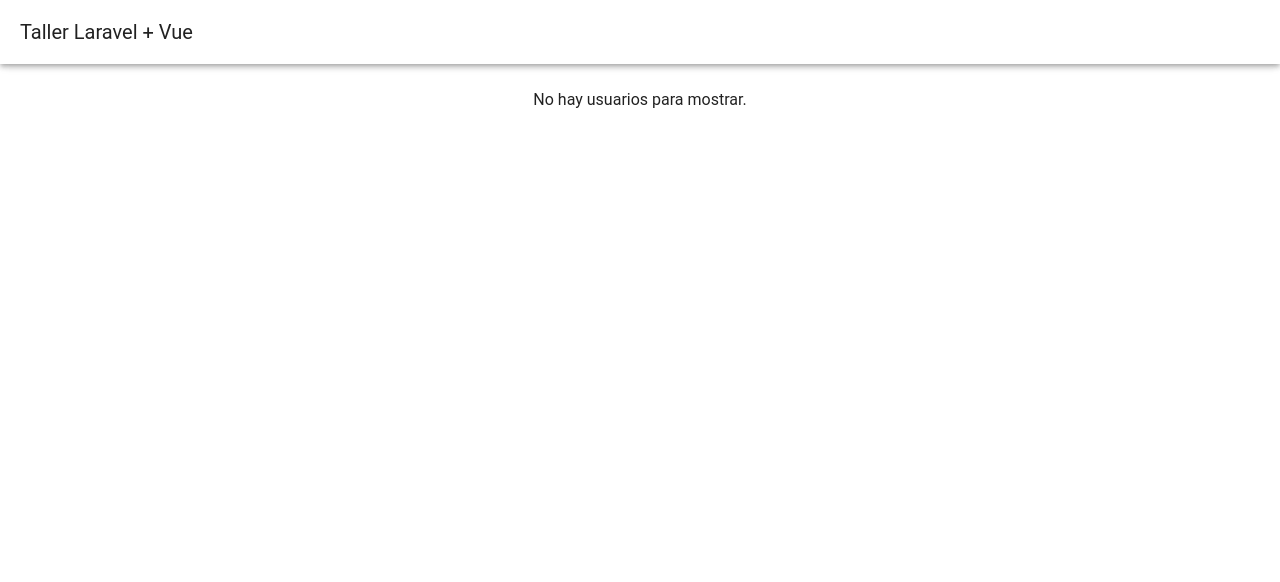
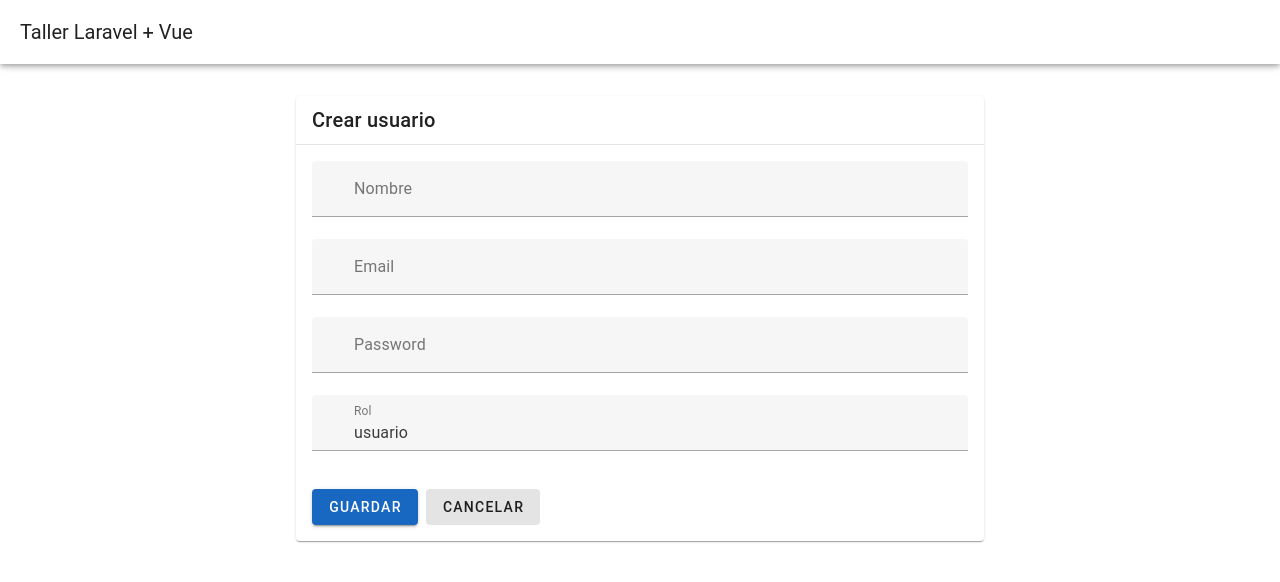
Before and after one commit to hculajayb/Taller_Laravel-Vuejs, a Vue app in the folder frontend/: page /usuarios/nuevo in a window 1280 px wide. Shown: the top 582 px of the page. Built offline with nearby package versions, Linux system fonts and the light colour scheme; sample sign-in values are in the browser's storage.

Commit message:
Formulario agregar usuario funcional

```diff
--- a/frontend/src/views/UserForm.vue
+++ b/frontend/src/views/UserForm.vue
@@ -1,3 +1,105 @@
 <template>
-    <div class="pa-6 text-center">No hay usuarios para mostrar.</div>
+  <v-container class="py-8" style="max-width: 720px">
+    <v-card>
+      <v-card-title class="text-h6">Crear usuario</v-card-title>
+      <v-divider />
+      <v-card-text>
+        <v-form v-model="valid" @submit.prevent="onSubmit">
+          <v-text-field
+            v-model="form.nombre"
+            label="Nombre"
+            :rules="[v => !!v || 'El nombre es requerido']"
+            prepend-inner-icon="mdi-account"
+            required
+          />
+          <v-text-field
+            v-model="form.email"
+            label="Email"
+            type="email"
+            :rules="[v => !!v || 'El email es requerido']"
+            prepend-inner-icon="mdi-email"
+            required
+          />
+          <v-text-field
+            v-model="form.password"
+            label="Password"
+            type="password"
+            :rules="[v => !!v || 'El password es requerido', v => (v?.length ?? 0) >= 6 || 'Mínimo 6 caracteres']"
+            prepend-inner-icon="mdi-lock"
+            required
+          />
+          <v-select
+            v-model="form.rol"
+            label="Rol"
+            :items="roles"
+            :rules="[v => !!v || 'El rol es requerido']"
+            prepend-inner-icon="mdi-shield-account"
+            required
+          />
+
+          <div class="d-flex ga-2 mt-4">
+            <v-btn type="submit" color="primary" :loading="loading">Guardar</v-btn>
+            <v-btn variant="tonal" @click="goBack">Cancelar</v-btn>
+          </div>
+        </v-form>
+      </v-card-text>
+    </v-card>
+
+    <v-snackbar v-model="snackbar.show" :timeout="2500">
+      {{ snackbar.text }}
+    </v-snackbar>
+  </v-container>
 </template>
+
+<script setup lang="ts">
+import { ref } from 'vue'
+import { useRouter } from 'vue-router'
+import api from '@/services/api'
+
+type Rol = 'admin' | 'usuario'
+
+interface NewUser {
+  nombre: string
+  email: string
+  password: string
+  rol: Rol
+}
+
+const router = useRouter()
+const valid = ref(false)
+const loading = ref(false)
+const roles: Rol[] = ['admin', 'usuario']
+
+const form = ref<NewUser>({
+  nombre: '',
+  email: '',
+  password: '',
+  rol: 'usuario',
+})
+
+const snackbar = ref({ show: false, text: '' })
+
+const goBack = () => router.back()
+
+const onSubmit = async () => {
+  if (!valid.value) return
+  loading.value = true
+  try {
+    // POST al endpoint que nos diste
+    await api.post('/usuarios/addUser', {
+      nombre: form.value.nombre,
+      email: form.value.email,
+      password: form.value.password,
+      rol: form.value.rol,
+    })
+    snackbar.value = { show: true, text: 'Usuario creado correctamente' }
+    // Redirige al listado
+    setTimeout(() => router.push('/usuarios'), 800)
+  } catch (e: any) {
+    const msg = e?.response?.data?.message || 'Error al crear usuario'
+    snackbar.value = { show: true, text: msg }
+  } finally {
+    loading.value = false
+  }
+}
+</script>
```
